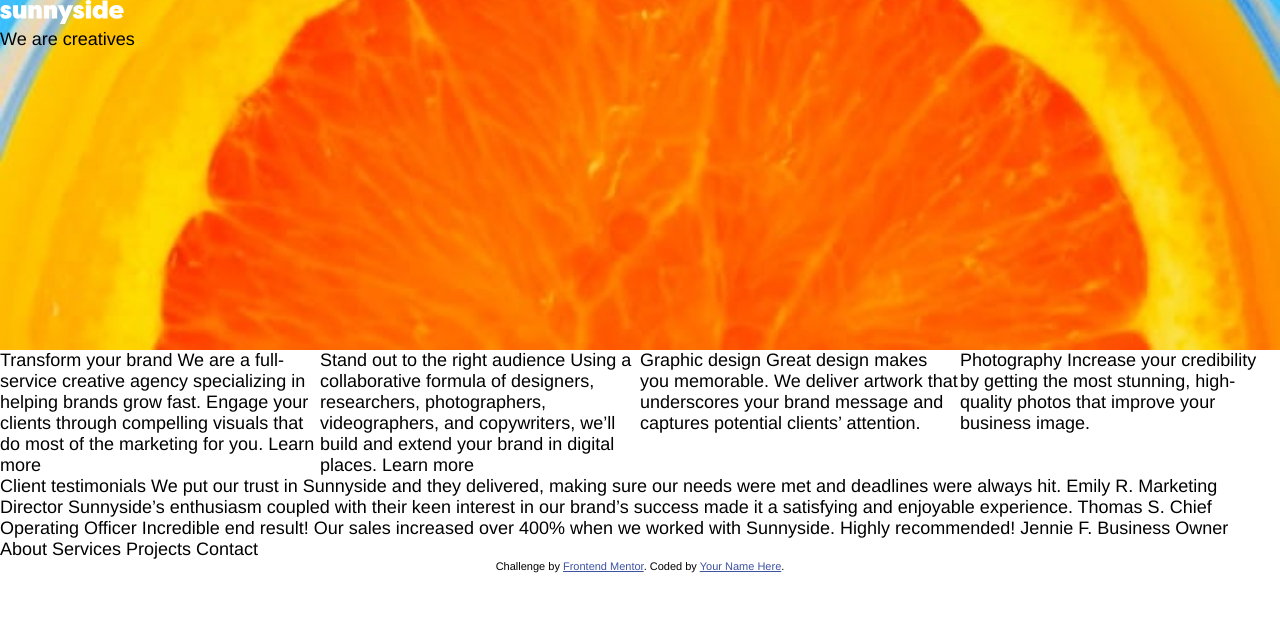
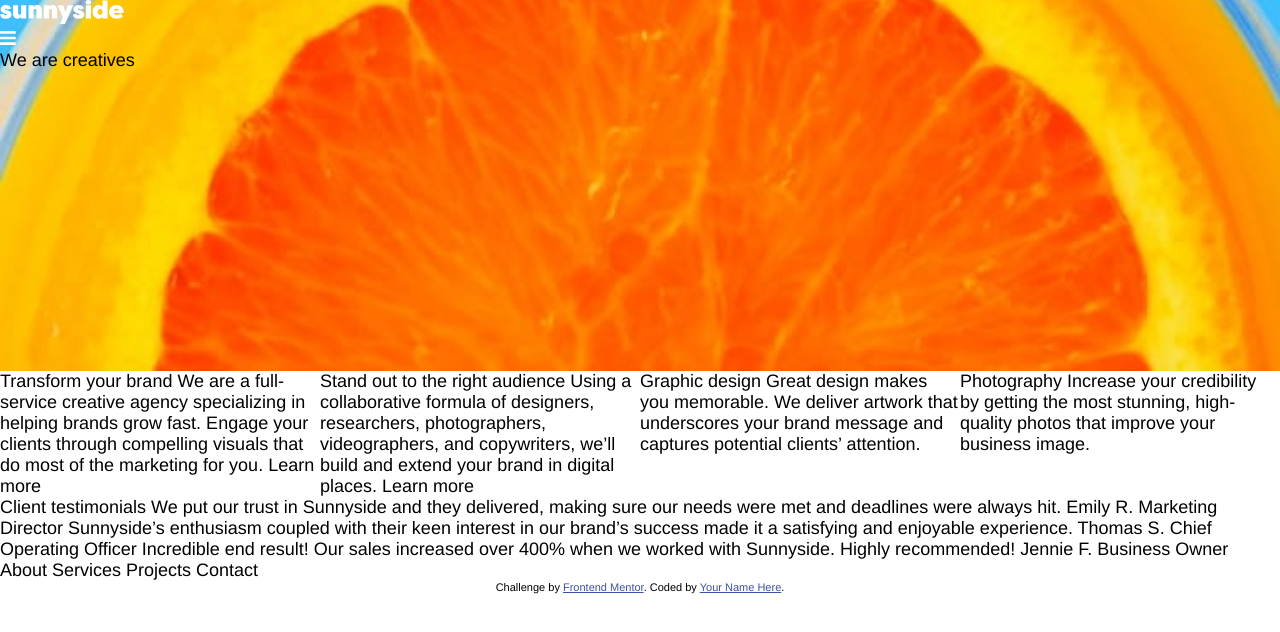
Before and after one commit to ittybe/summerside-agency, a website built with webpack: page src/index.html in a window 1280 px wide. Built offline with nearby package versions, Linux system fonts and the light colour scheme.

Commit message:
set up font awesome

```diff
--- a/package.json
+++ b/package.json
@@ -22,6 +22,7 @@
     "webpack-cli": "^4.8.0"
   },
   "dependencies": {
+    "@fortawesome/fontawesome-free": "^5.15.4",
     "autoprefixer": "^10.3.1",
     "postcss-loader": "^6.1.1"
   }
--- a/src/index.html
+++ b/src/index.html
@@ -41,6 +41,9 @@
           </a>
         </div>
         <div class="menu-wrapper">
+          <div class="menu-sign">
+            <i class="fas fa-bars"></i>
+          </div>
           <ul class="menu-bar">
             <li><a href="#">About</a></li>
             <li><a href="#">Services</a></li>
--- a/src/index.js
+++ b/src/index.js
@@ -1,3 +1,7 @@
 import css from "./styles.css"
 import vars from "./variables.css"
 import cssmobile from "./mobile-styles.css"
+
+import brands from "../node_modules/@fortawesome/fontawesome-free/js/brands"
+import fontawesome from "../node_modules/@fortawesome/fontawesome-free/js/fontawesome"
+import solid from "../node_modules/@fortawesome/fontawesome-free/js/solid"
--- a/src/mobile-styles.css
+++ b/src/mobile-styles.css
@@ -28,6 +28,6 @@ body {
     display: none;
 }
 
-.menu-wrapper {
-
+.menu-sign {
+    color: white;
 }
```
Also changed, not shown: 1 other file.
